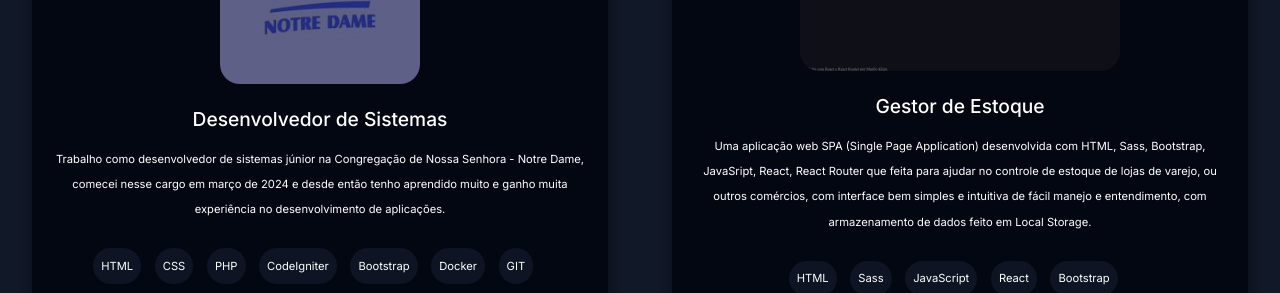
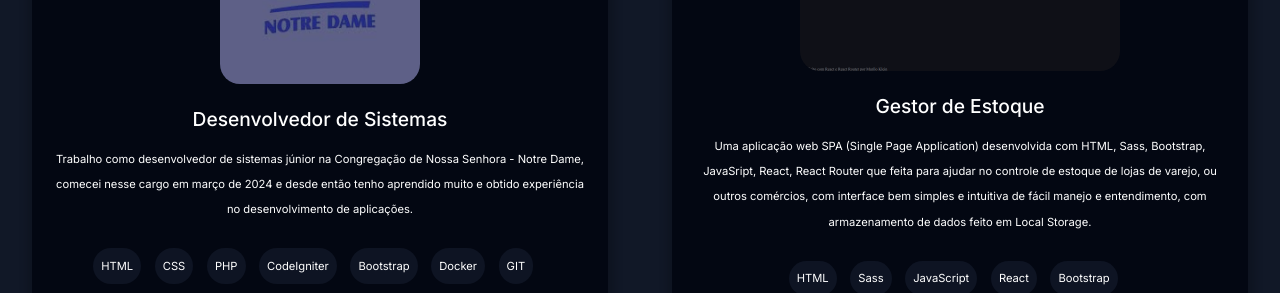
Before and after one commit to muriloklein/portfolio, a Next.js app: page / in a window 1280 px wide. Shown: the part 2711-3004 px from the top of the page. Built offline with nearby package versions, Linux system fonts and the light colour scheme.

Commit message:
Corrigido seção sobre

```diff
--- a/src/components/ProjectContainer/index.tsx
+++ b/src/components/ProjectContainer/index.tsx
@@ -12,7 +12,7 @@ const projectsList = [
   {
     name: "Desenvolvedor de Sistemas",
     description:
-      "Trabalho como desenvolvedor de sistemas júnior na Congregação de Nossa Senhora - Notre Dame, comecei nesse cargo em março de 2024 e desde então tenho aprendido muito e ganho muita experiência no desenvolvimento de aplicações.",
+      "Trabalho como desenvolvedor de sistemas júnior na Congregação de Nossa Senhora - Notre Dame, comecei nesse cargo em março de 2024 e desde então tenho aprendido muito e obtido experiência no desenvolvimento de aplicações.",
     img: NotreDameImg,
     techs: ["HTML", "CSS", "PHP", "CodeIgniter", "Bootstrap", "Docker", "GIT"],
     link: "https://www.linkedin.com/company/congrega%C3%A7%C3%A3o-de-nossa-senhora/posts/?feedView=all",
```
